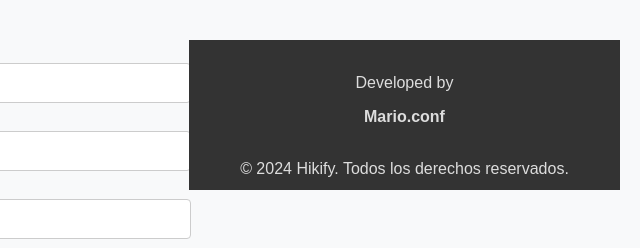
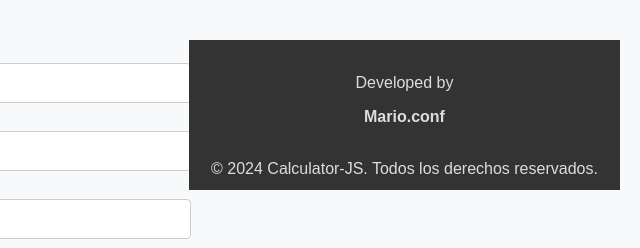
Before and after one commit to Mario-conf/Calculator-JS, a plain HTML site: page index.html in a window 1280 px wide. Shown: the top 248 px of the page, 640-1280 px from the left. Drawn offline with nearby package versions, Linux system fonts and the light colour scheme.

Commit message:
Update index.html

```diff
--- a/index.html
+++ b/index.html
@@ -170,7 +170,7 @@
     document.addEventListener('DOMContentLoaded', function () {
       var year = new Date().getFullYear();
       var copyrightParagraph = document.getElementById('copyright');
-      copyrightParagraph.innerHTML = '© ' + year + ' Hikify. Todos los derechos reservados.';
+      copyrightParagraph.innerHTML = '© ' + year + ' Calculator-JS. Todos los derechos reservados.';
     });
   </script>
   <style>
```
